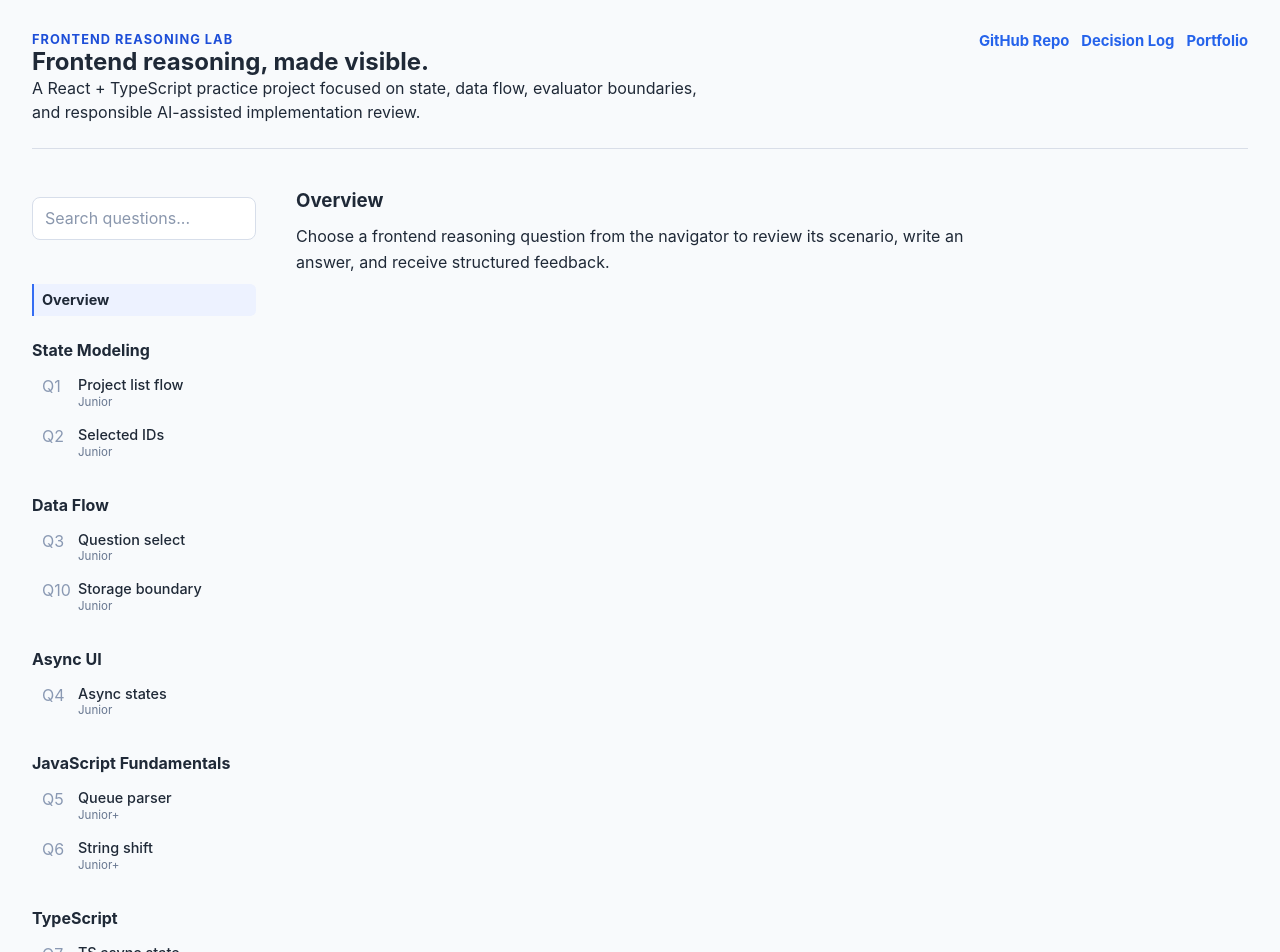
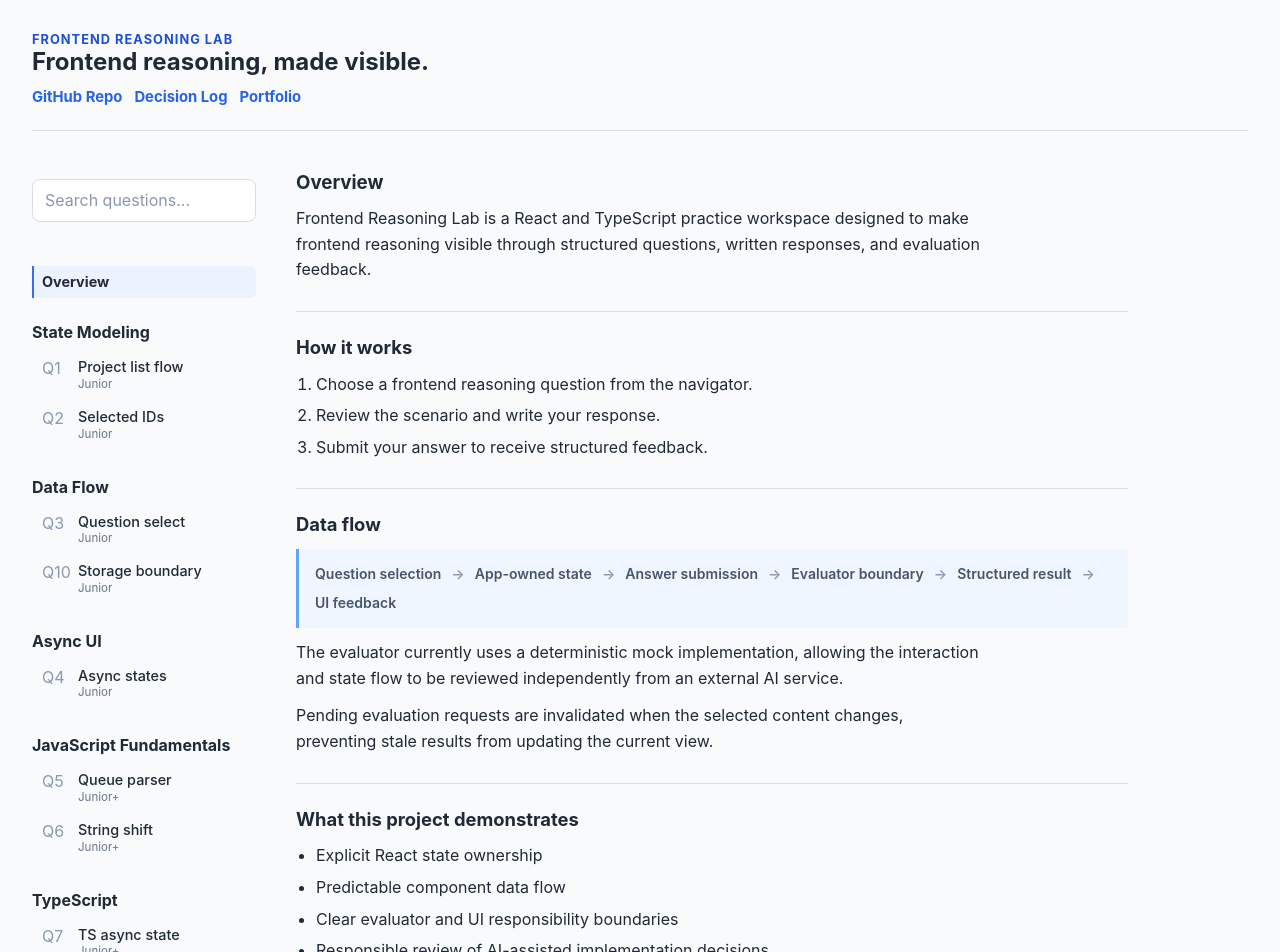
Before and after one commit to stuartchendev/frontend-reasoning-lab, a React (Vite) app: page / in a window 1280 px wide. Shown: the top 952 px of the page. Built offline with nearby package versions, Linux system fonts and the light colour scheme.

Commit message:
feat: add overview content and layout

```diff
--- a/src/components/OverviewPanel.tsx
+++ b/src/components/OverviewPanel.tsx
@@ -1,15 +1,79 @@
 export function OverviewPanel() {
   return (
-    <section className="practice-panel" aria-labelledby="overview-title">
+    <section
+      className="practice-panel overview-panel"
+      aria-labelledby="overview-title"
+    >
       <div className="practice-layout">
         <div className="practice-main">
-          <section className="question-block" aria-labelledby="overview-title">
-            <h1 id="overview-title">Overview</h1>
-            <p>
-              Choose a frontend reasoning question from the navigator to review
-              its scenario, write an answer, and receive structured feedback.
-            </p>
-          </section>
+          <article className="overview-content">
+            <header className="overview-content__intro">
+              <h1 id="overview-title">Overview</h1>
+              <p>
+                Frontend Reasoning Lab is a React and TypeScript practice
+                workspace designed to make frontend reasoning visible through
+                structured questions, written responses, and evaluation feedback.
+              </p>
+            </header>
+
+            <section
+              className="overview-content__section"
+              aria-labelledby="overview-how-it-works"
+            >
+              <h2 id="overview-how-it-works">How it works</h2>
+              <ol>
+                <li>Choose a frontend reasoning question from the navigator.</li>
+                <li>Review the scenario and write your response.</li>
+                <li>Submit your answer to receive structured feedback.</li>
+              </ol>
+            </section>
+
+            <section
+              className="overview-content__section"
+              aria-labelledby="overview-data-flow"
+            >
+              <h2 id="overview-data-flow">Data flow</h2>
+              <ol className="overview-flow">
+                <li>Question selection</li>
+                <li>App-owned state</li>
+                <li>Answer submission</li>
+                <li>Evaluator boundary</li>
+                <li>Structured result</li>
+                <li>UI feedback</li>
+              </ol>
+              <p>
+                The evaluator currently uses a deterministic mock implementation,
+                allowing the interaction and state flow to be reviewed independently
+                from an external AI service.
+              </p>
+              <p>
+                Pending evaluation requests are invalidated when the selected
+                content changes, preventing stale results from updating the current
+                view.
+              </p>
+            </section>
+
+            <section
+              className="overview-content__section"
+              aria-labelledby="overview-demonstrates"
+            >
+              <h2 id="overview-demonstrates">
+                What this project demonstrates
+              </h2>
+              <ul>
+                <li>Explicit React state ownership</li>
+                <li>Predictable component data flow</li>
+                <li>Clear evaluator and UI responsibility boundaries</li>
+                <li>
+                  Responsible review of AI-assisted implementation decisions
+                </li>
+              </ul>
+            </section>
+
+            <footer className="overview-content__start">
+              <p>Choose a question from the navigator to begin.</p>
+            </footer>
+          </article>
         </div>
       </div>
     </section>
--- a/src/components/ProjectIntro.tsx
+++ b/src/components/ProjectIntro.tsx
@@ -21,11 +21,6 @@ export function ProjectIntro() {
           <p className="project-intro__eyebrow">Frontend Reasoning Lab</p>
 
           <h2>Frontend reasoning, made visible.</h2>
-
-          <p className="project-intro__description">
-            A React + TypeScript practice project focused on state, data flow,
-            evaluator boundaries, and responsible AI-assisted implementation review.
-          </p>
         </div>
 
         <nav className="project-intro__links" aria-label="Project links">
--- a/src/styles.css
+++ b/src/styles.css
@@ -153,8 +153,8 @@ select {
 
 .project-intro__main {
   display: flex;
-  justify-content: space-between;
-  gap: 2rem;
+  flex-direction: column;
+  gap: 0.75rem;
   align-items: start;
 }
 
@@ -353,6 +353,83 @@ select {
   min-width: 0;
 }
 
+/* Overview */
+.overview-content {
+  display: grid;
+  gap: 1.75rem;
+}
+
+.overview-content__intro,
+.overview-content__section {
+  display: grid;
+  gap: 0.75rem;
+}
+
+.overview-content__section {
+  border-top: 1px solid #d9dee8;
+  padding-top: 1.5rem;
+}
+
+.overview-content h1,
+.overview-content h2,
+.overview-content p,
+.overview-content ol,
+.overview-content ul {
+  margin: 0;
+}
+
+.overview-content h2 {
+  font-size: 1.15rem;
+  line-height: 1.3;
+}
+
+.overview-content p,
+.overview-content li {
+  line-height: 1.6;
+}
+
+.overview-content p {
+  max-width: 68ch;
+}
+
+.overview-content__section>ol:not(.overview-flow),
+.overview-content__section>ul {
+  display: grid;
+  gap: 0.375rem;
+  padding-left: 1.25rem;
+}
+
+.overview-flow {
+  display: flex;
+  flex-wrap: wrap;
+  gap: 0.375rem 0.625rem;
+  border-left: 3px solid #60a5fa;
+  padding: 0.875rem 1rem;
+  background: #eff6ff;
+  list-style: none;
+}
+
+.overview-flow li {
+  display: inline-flex;
+  align-items: center;
+  gap: 0.625rem;
+  color: #475569;
+  font-size: 0.875rem;
+  font-weight: 600;
+}
+
+.overview-flow li:not(:last-child)::after {
+  color: #8a99b3;
+  content: "→";
+}
+
+.overview-content__start {
+  border-top: 1px solid #d9dee8;
+  padding-top: 1.5rem;
+  color: #1d4ed8;
+  font-weight: 700;
+}
+
 .evaluation-guide {
   margin: 0 0 1.25rem;
   border-block: 1px solid #d9dee8;
```
Also changed, not shown: src/App.tsx (+5 -5 lines), src/components/ProjectFooter.tsx (added, +11 -0 lines).
